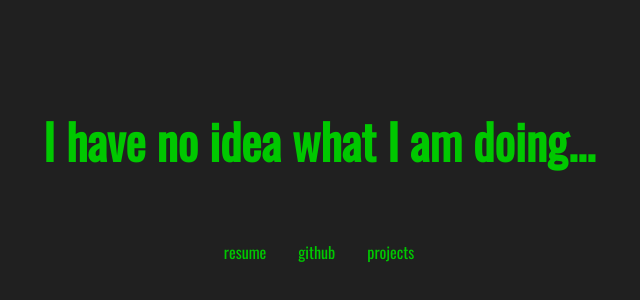
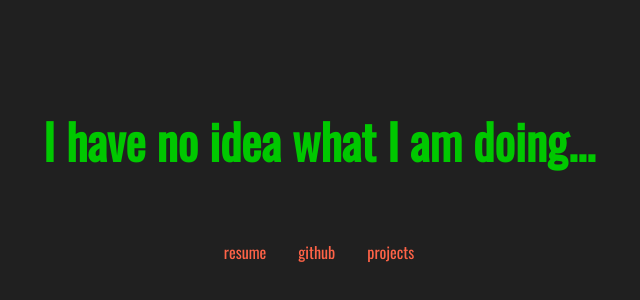
Before and after one commit to connyIsTired/connysPortfolioSite, a website: page index.html in a window 1280 px wide. Shown: the part 224-524 px from the top of the page, without its empty margins (321-961 px from the left). Drawn offline with nearby package versions, Linux system fonts and the light colour scheme.

Commit message:
Add links and style

```diff
--- a/index.html
+++ b/index.html
@@ -14,9 +14,9 @@
         <h1>I have no idea what I am doing...</h1>
         <nav>
           <ul>
-            <li>resume</li>
-            <li>github</li>
-            <li>projects</li>
+            <li><a href="#">resume</a></li>
+            <li><a href="#">github</a></li>
+            <li><a href="#">projects</a></li>
           </ul>
         </nav>
     </main>
--- a/src/style.scss
+++ b/src/style.scss
@@ -31,5 +31,15 @@ main {
         li {
             margin: 1em 1em 1em 1em;
         }
+
+        a {
+            color: tomato;
+            text-decoration: none;
+
+            &:hover {
+                color: lightseagreen;
+                text-decoration: underline;
+            }
+        }
     }
 }
```
Also changed, not shown: app/style.css, 1 other file.
